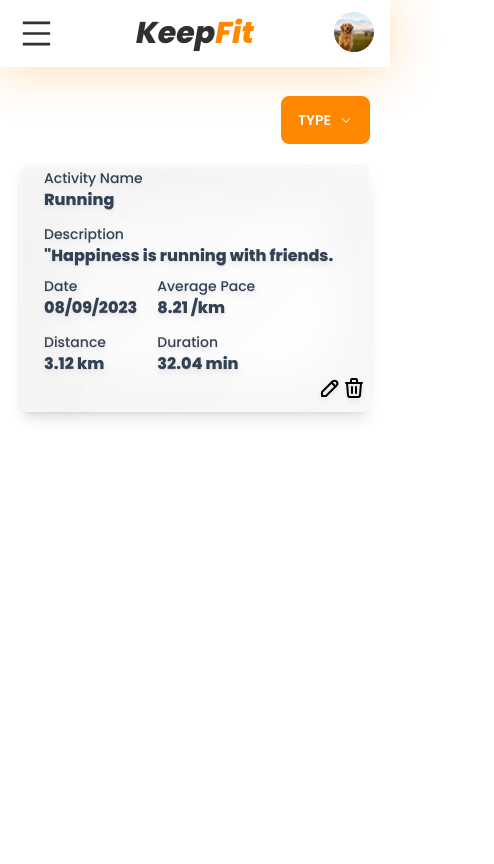
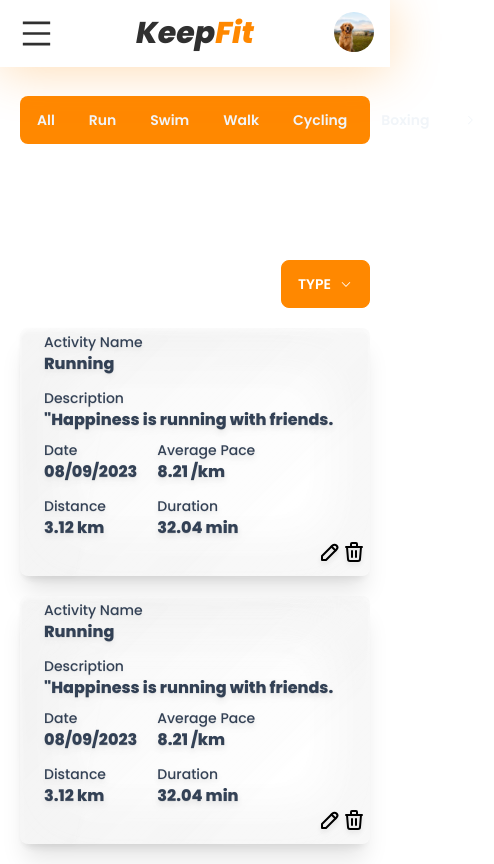
Before and after one commit to peth12/keepfit-react, a React (Vite) app: page /history in a window 390 px wide. Shown: the whole page, 494 px wide, since content can reach past the window. Built offline with nearby package versions, Linux system fonts and the light colour scheme.

Commit message:
add activity ja

```diff
--- a/src/views/History/History.jsx
+++ b/src/views/History/History.jsx
@@ -15,14 +15,15 @@ function History() {
     <Layout>
       {/* Choose history type */}
       <div
-        className="hidden bg-primary text-slate-100 flex justify-between mt-24 rounded-lg m-5 lg:flex
+        className=" bg-primary text-slate-100 flex justify-between mt-24 rounded-lg m-5 lg:flex
       "
       >
         <a className="btn btn-ghost normal-case lg:text-xl">All</a>
         <a className="btn btn-ghost normal-case lg:text-xl">Run</a>
         <a className="btn btn-ghost normal-case lg:text-xl">Swim</a>
         <a className="btn btn-ghost normal-case lg:text-xl">Walk</a>
-        <a className="btn btn-ghost normal-case lg:text-xl">Bicycle</a>
+        <a className="btn btn-ghost normal-case lg:text-xl">Cycling</a>
+        <a className="btn btn-ghost normal-case lg:text-xl">Boxing</a>
         <a className="btn btn-ghost normal-case lg:text-xl">
           <VscChevronRight />
         </a>
@@ -52,20 +53,23 @@ function History() {
               <a>Walk</a>
             </li>
             <li>
-              <a>Bicycle</a>
+              <a>Cycling</a>
+            </li>
+            <li>
+              <a>Boxing</a>
             </li>
           </ul>
         </div>
       </div>
       {/* Card */}
-      <div className=" glass mt-5 flex flex-col text-white rounded-lg m-5 p-1 lg:p-5 lg:flex-row justify-between drop-shadow-md  transform transition-transform hover:scale-105 shadow-lg">
+      <div className=" glass mt-5 flex flex-col text-white rounded-lg m-5 p-1 lg:p-5 lg:flex-row justify-between drop-shadow-md  transform transition-transform hover:scale-[101%] shadow-xl ">
         {/* icon */}
-        <div className=" m-5 flex justify-center hidden lg:flex lg:justify-center flex-col border-solid">
+        <div className=" m-5  justify-center hidden lg:flex lg:justify-center flex-col border-solid">
           <FaRunning className="text-slate-900 text-20 lg:text-5xl " />
         </div>
 
         {/* Card image */}
-        <div className="flex justify-center  flex-col hidden lg:flex ">
+        <div className="justify-center  flex-col hidden lg:flex ">
           <img
             src="https://i.pinimg.com/564x/51/83/33/5183331b94eb09c31eaf59bc0ac60797.jpg"
             alt=""
@@ -85,7 +89,254 @@ function History() {
           </div>
         </div>
         {/* History Infomation */}
-        <div className=" text-slate-700  lg:gap-20 lg:gap-10 gap-5 flex flex-row  ps-5 mt-2">
+        <div className=" text-slate-700  lg:gap-10 gap-5 flex flex-row  ps-5 mt-2">
+          <div className="">
+            <div className=" w-30">
+              <p className="text-sm">Date </p>
+              <p className="font-bold lg:text-2xl">08/09/2023</p>
+            </div>
+            <div className=" mt-3">
+              <p className="text-sm">Distance</p>
+              <p className="font-bold lg:text-2xl">3.12 km</p>
+            </div>
+          </div>
+
+          <div className=" ">
+            <div className=" w-30">
+              <p className="text-sm">Average Pace</p>
+              <p className="font-bold lg:text-2xl">8.21 /km</p>
+            </div>
+            <div className=" mt-3">
+              <p className="text-sm">Duration</p>
+              <p className="font-bold lg:text-2xl">32.04 min</p>
+            </div>
+          </div>
+        </div>
+        {/* Delete and Edit Button */}
+        {/* Edit */}
+        <div className=" text-2xl ml-5 text-end  lg:justify-end lg:flex items-end">
+          <button
+            className=" text-white"
+            onClick={() => document.getElementById("my_modal_5").showModal()}
+          >
+            <button className="hidden lg:block btn btn-sm bg-primary text-white  lg:w-24 me-2 ">
+              Edit
+            </button>
+            <div className="lg:hidden text-black ">
+              <TbPencil />
+            </div>
+          </button>
+          <dialog
+            id="my_modal_5"
+            className="modal modal-bottom sm:modal-middle"
+          >
+            <div className="modal-box">
+              <form method="dialog">
+                <button className="btn btn-sm btn-circle btn-ghost absolute right-2 top-2 bg-red-600">
+                  ✕
+                </button>
+              </form>
+
+              {/* Edit profile photo */}
+              <div className="flex justify-center py-8">
+                <img
+                  className="w-[200px] h-[200px] object-cover rounded-full border-4 border-primary"
+                  src="https://i.pinimg.com/564x/aa/b1/66/aab1668efa22babd2f1e883fd859846c.jpg"
+                  alt=""
+                />
+
+                {/* รูปไว้กด Edit */}
+                <div className="w-[200px] h-[200px] group hover:bg-gray-200 opacity-60 rounded-full absolute flex justify-center items-center cursor-pointer transition duration-500">
+                  <img
+                    type="file"
+                    className="hidden group-hover:block w-12"
+                    src="https://www.svgrepo.com/show/33565/upload.svg"
+                    alt=""
+                  />
+
+                  {/* ปุ่มไว้กด Upload photo */}
+
+                  <input type="file"></input>
+                </div>
+              </div>
+
+              <div className="form-control w-full pt-3">
+                <label className="label">
+                  <span className="label-text text-primary font-semibold text-[16px]">
+                    Activity Name
+                  </span>
+                </label>
+                <input
+                  type="text"
+                  placeholder="Activity Name"
+                  className="input input-bordered w-full"
+                />
+              </div>
+              <div className="form-control w-full pt-3">
+                <label className="label">
+                  <span className="label-text text-primary font-semibold text-[16px]">
+                    Description
+                  </span>
+                </label>
+                <input
+                  type="text"
+                  placeholder="Description"
+                  className="input input-bordered w-full"
+                />
+              </div>
+              <div className="form-control w-full pt-3">
+                <label className="label">
+                  <span className="label-text text-primary font-semibold text-[16px]">
+                    Date
+                  </span>
+                </label>
+                <input
+                  type="date"
+                  className="input input-bordered w-full text-gray-400"
+                />
+              </div>
+              <div className="form-control w-full pt-3">
+                <label className="label">
+                  <span className="label-text text-primary font-semibold text-[16px]">
+                    Distance (Kg)
+                  </span>
+                </label>
+                <input
+                  type="text"
+                  placeholder="Distance"
+                  className="input input-bordered w-full"
+                />
+              </div>
+              <div className="form-control w-full pt-3">
+                <label className="label">
+                  <span className="label-text text-primary font-semibold text-[16px]">
+                    Activity Type
+                  </span>
+                </label>
+                <input
+                  type="text"
+                  placeholder=" Activity Type"
+                  className="input input-bordered w-full"
+                />
+              </div>
+
+              <div className="form-control w-full pt-3">
+                <label className="label">
+                  <span className="label-text text-primary font-semibold text-[16px]">
+                    Dutation (Min)
+                  </span>
+                </label>
+                <select className="select select-bordered text-gray-400">
+                  <option disabled selected>
+                    Duration
+                  </option>
+                  <option>5</option>
+                  <option>10</option>
+                  <option>15</option>
+                  <option>20</option>
+                  <option>25</option>
+                  <option>30</option>
+                </select>
+              </div>
+
+              <div className="modal-action w-full">
+                <form method="dialog">
+                  {/* if there is a button in form, it will close the modal */}
+                  <button className="btn btn-primary text-white w-80 lg:w-32">
+                    Save
+                  </button>
+                </form>
+              </div>
+            </div>
+          </dialog>
+          {/* Open the modal using document.getElementById('ID').showModal() method */}
+
+          <button
+            className=""
+            onClick={() => document.getElementById("my_modal_1").showModal()}
+          >
+            <button className="hidden lg:block btn btn-sm bg-red-600 text-white lg:w-24 ">
+              Delete
+            </button>
+            <div className="lg:hidden text-black ">
+              <TbTrash />
+            </div>
+          </button>
+          <dialog
+            id="my_modal_1"
+            className="modal text-black text-base text-start"
+          >
+            <div className="modal-box">
+              <form method="dialog">
+                <button className="btn btn-sm btn-circle btn-ghost absolute right-2 top-2 bg-red-600 text-white">
+                  ✕
+                </button>
+              </form>
+              <h3 className="font-bold text-lg text-center text-red ">
+                Delete Activity
+                <p className="text-center text-red-600 flex justify-center text-5xl">
+                  <GoAlertFill />
+                </p>
+              </h3>
+
+              <img src="./assets/trash_ja.png" alt="" />
+              <p className="py-4 text-center">
+                Deleting this activity will permanently remove it from your
+                workout record. Are you sure you want to delete this activity?
+              </p>
+              <div className="modal-action">
+                <div className="text-center">
+                  <form method="dialog ">
+                    {/* if there is a button in form, it will close the modal */}
+                    <button className="btn bg-green-500 text-white  w-72 lg:w-32 lg:me-2">
+                      Cancel
+                    </button>
+                    <button className="btn bg-red-600 text-white  w-72 lg:w-32 ">
+                      Delete
+                    </button>
+                  </form>
+                </div>
+              </div>
+            </div>
+          </dialog>
+
+          {/* <a href="#" className="tooltip  tooltip-primary" data-tip="Edit">
+            <TbPencil className="text-slate-900" />
+          </a> */}
+
+          {/* <a href="#" className="tooltip " data-tip="Delete">
+            <TbTrash className="text-slate-900" />
+          </a> */}
+        </div>
+      </div>
+      <div className=" glass mt-5 flex flex-col text-white rounded-lg m-5 p-1 lg:p-5 lg:flex-row justify-between drop-shadow-md  transform transition-transform hover:scale-[101%] shadow-xl ">
+        {/* icon */}
+        <div className=" m-5  justify-center hidden lg:flex lg:justify-center flex-col border-solid">
+          <FaRunning className="text-slate-900 text-20 lg:text-5xl " />
+        </div>
+
+        {/* Card image */}
+        <div className="justify-center  flex-col hidden lg:flex ">
+          <img
+            src="https://i.pinimg.com/564x/51/83/33/5183331b94eb09c31eaf59bc0ac60797.jpg"
+            alt=""
+            className="h-40  drop-shadow-md rounded-lg w-40 "
+          />
+        </div>
+        {/* Description */}
+        <div className="text-slate-700 lg:w-72  w-100 lg:ml-2 ps-5">
+          <div className="">
+            <p className="text-sm ">Activity Name</p>
+            <p className=" lg:text-2xl font-bold ">Running</p>
+
+            <p className="text-sm mt-3">Description</p>
+            <p className=" lg:text-2xl font-bold ">
+              "Happiness is running with friends.
+            </p>
+          </div>
+        </div>
+        {/* History Infomation */}
+        <div className=" text-slate-700  lg:gap-10 gap-5 flex flex-row  ps-5 mt-2">
           <div className="">
             <div className=" w-30">
               <p className="text-sm">Date </p>
```
